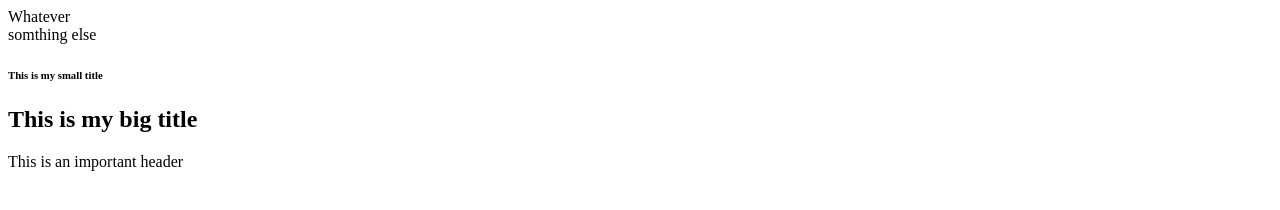
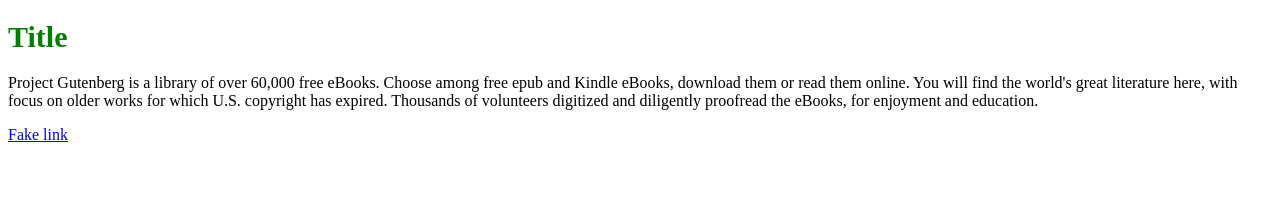
Before and after one commit to blogSoul/-HTML_Challenge_Nomadcoder, a plain HTML site: page lab_code/index.html in a window 1280 px wide. Drawn offline with Linux system fonts and the light colour scheme.

Commit message:
Fix ~3.2

```diff
--- a/lab_code/index.html
+++ b/lab_code/index.html
@@ -1,24 +1,20 @@
 <!DOCTYPE html>
-<html>
+<html lang="en">
   <head>
-    <meta charset="utf-8" />
-    <meta name="author" content="Nomad Coders" />
-    <meta name="description" content="Welcome to my KaKao Clone" />
-    <title>This is my title</title>
+    <meta charset="UTF-8" />
+    <meta name="viewport" content="width=device-width, initial-scale=1.0" />
+    <title>Document</title>
+    <link href="styles.css" rel="stylesheet" />
   </head>
   <body>
-    <div>Whatever</div>
-    <span>somthing else</span>
-    <h6>This is my small title</h6>
-    <section>
-      <header id="headerNumberOne" class="defaultHeader">
-        <h1>This is my big title</h1>
-      </header>
-    </section>
-    <div>
-      <header id="differentheader" class="defaultHeader">
-        This is an important header
-      </header>
-    </div>
+    <h1>Title</h1>
+    <p>
+      Project Gutenberg is a library of over 60,000 free eBooks. Choose among
+      free epub and Kindle eBooks, download them or read them online. You will
+      find the world's great literature here, with focus on older works for
+      which U.S. copyright has expired. Thousands of volunteers digitized and
+      diligently proofread the eBooks, for enjoyment and education.
+    </p>
+    <a href="#">Fake link</a>
   </body>
 </html>
--- /dev/null
+++ b/lab_code/styles.css
@@ -0,0 +1,4 @@
+h1 {
+  color: green;
+  font-size: 30px;
+}
```
Also changed, not shown: # 3.0~9 CSS3.md (added, +28 -0 lines).
